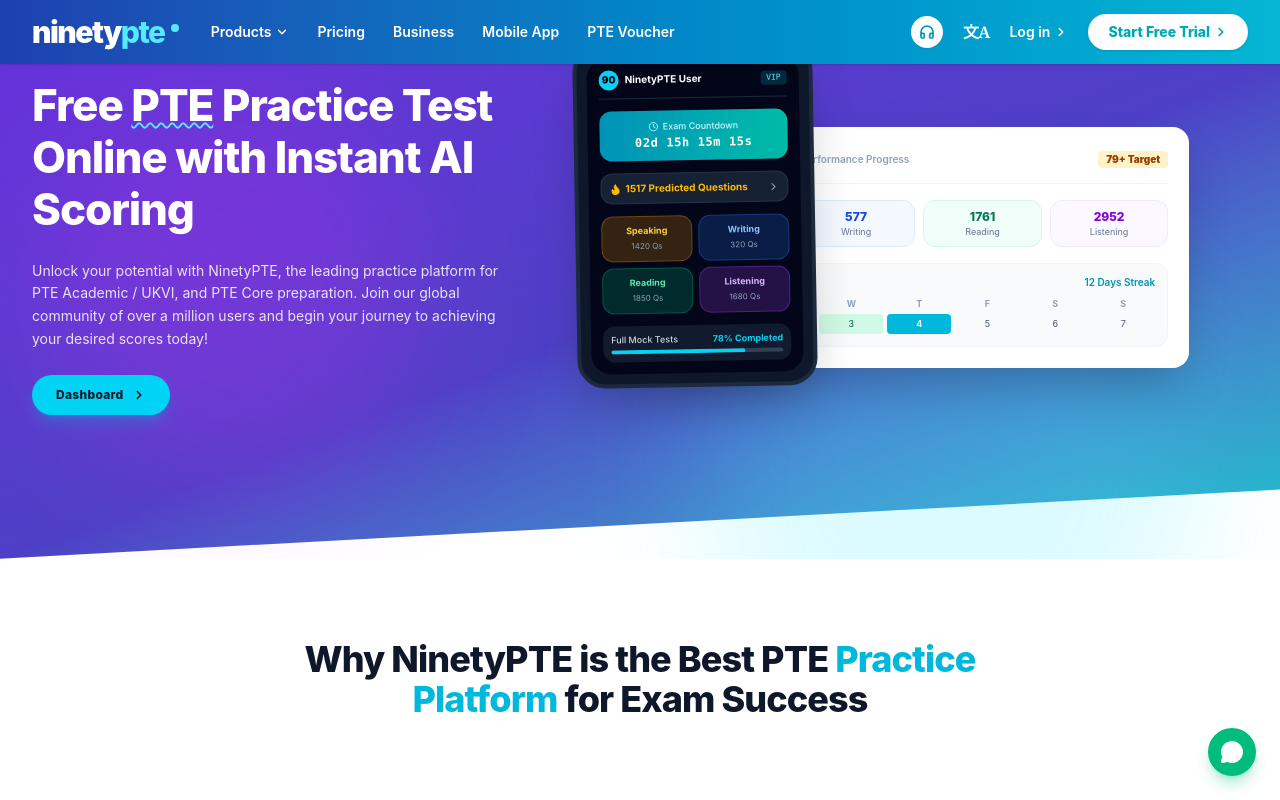
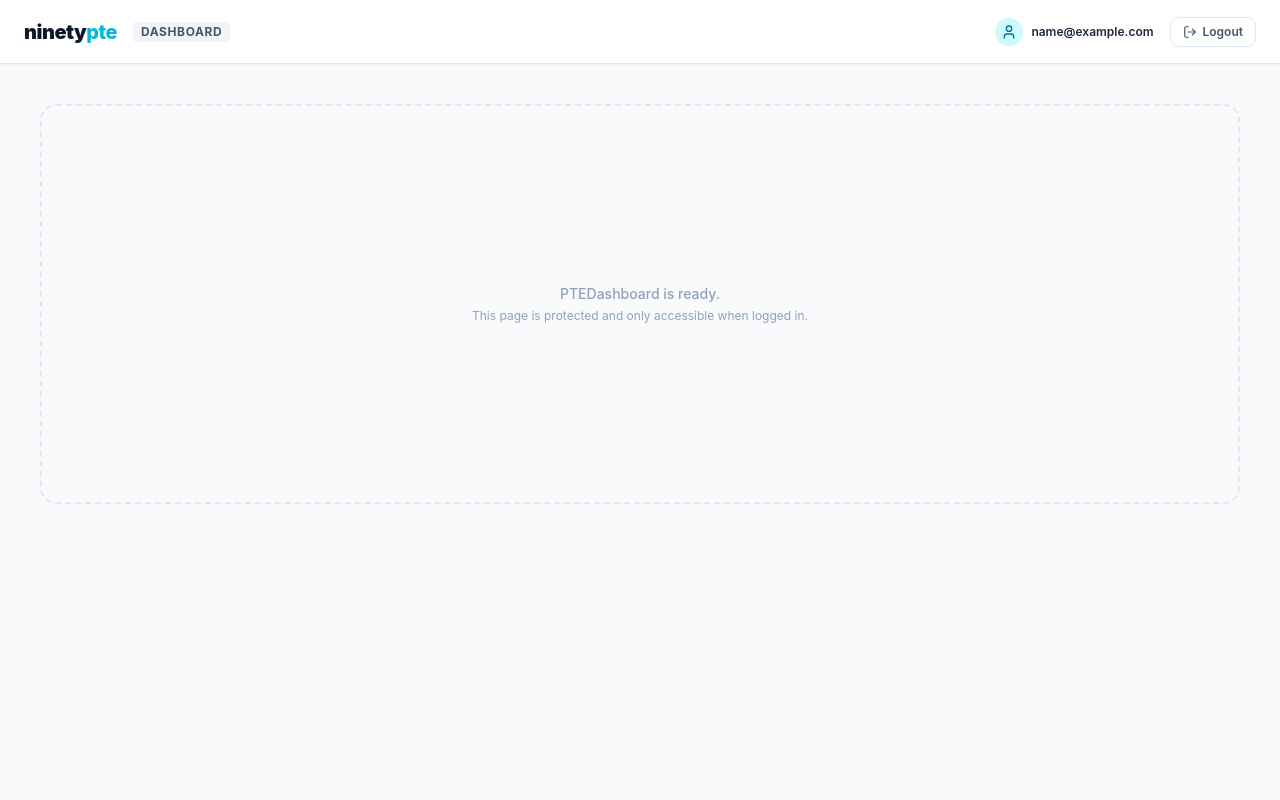
Before and after one commit to husnain-nawaz/NinetyPTE, a React (Vite) app in the folder frontend/: page /dashboard in a window 1280 px wide. Before the commit this address led to /. Shown: the top 800 px of the page. Built offline with nearby package versions, Linux system fonts and the light colour scheme; sample sign-in values are in the browser's storage.

Commit message:
feat: add PTEDashboard blank folder with ProtectedRoute and authentication redirect

```diff
--- a/frontend/src/App.jsx
+++ b/frontend/src/App.jsx
@@ -25,6 +25,8 @@ import MockTestsPage from './pages/MockTestsPage';
 import ContactPage from './pages/ContactPage';
 import AuthPage from './pages/AuthPage';
 import DisclaimerPage from './pages/DisclaimerPage';
+import PTEDashboard from './PTEDashboard/PTEDashboard';
+import ProtectedRoute from './PTEDashboard/ProtectedRoute';
 
 function AppContent() {
   const location = useLocation();
@@ -39,7 +41,8 @@ function AppContent() {
     '/refund-policy',
     '/refund-cancellation'
   ].includes(location.pathname);
-  const hideChrome = isAuthPage || isLegalPage;
+  const isDashboard = location.pathname.startsWith('/dashboard') || location.pathname.startsWith('/pte-dashboard');
+  const hideChrome = isAuthPage || isLegalPage || isDashboard;
 
   return (
     <div className="min-h-screen bg-white font-sans text-slate-800 antialiased selection:bg-cyan-500 selection:text-white relative flex flex-col justify-between">
@@ -84,6 +87,22 @@ function AppContent() {
           <Route path="/pte-uk" element={<PTEForUKPage />} />
           <Route path="/pte-for-canada" element={<PTEForCanadaPage />} />
           <Route path="/pte-canada" element={<PTEForCanadaPage />} />
+          <Route
+            path="/dashboard"
+            element={
+              <ProtectedRoute>
+                <PTEDashboard />
+              </ProtectedRoute>
+            }
+          />
+          <Route
+            path="/pte-dashboard"
+            element={
+              <ProtectedRoute>
+                <PTEDashboard />
+              </ProtectedRoute>
+            }
+          />
           <Route path="/mock-tests" element={<MockTestsPage />} />
           <Route path="/pte-mock-test" element={<MockTestsPage />} />
           <Route path="/free-mock-test" element={<MockTestsPage />} />
--- /dev/null
+++ b/frontend/src/PTEDashboard/PTEDashboard.jsx
@@ -0,0 +1,63 @@
+import { useNavigate } from 'react-router-dom';
+import { LogOut, User } from 'lucide-react';
+
+export default function PTEDashboard() {
+  const navigate = useNavigate();
+
+  // Retrieve stored user session (if any)
+  let user = null;
+  try {
+    user = JSON.parse(localStorage.getItem('ninetypte_user') || '{}');
+  } catch {
+    user = {};
+  }
+
+  const handleLogout = () => {
+    localStorage.removeItem('ninetypte_user');
+    navigate('/login');
+  };
+
+  return (
+    <div className="min-h-screen bg-slate-50 text-slate-800 flex flex-col">
+      {/* Dashboard Topbar */}
+      <header className="h-16 bg-white border-b border-slate-200 px-6 flex items-center justify-between shadow-xs">
+        <div className="flex items-center gap-2">
+          <span className="text-xl font-black tracking-tight text-slate-900">
+            ninety<span className="text-cyan-500 font-extrabold">pte</span>
+          </span>
+          <span className="text-xs bg-slate-100 text-slate-600 px-2 py-0.5 rounded font-bold uppercase tracking-wider ml-2">
+            Dashboard
+          </span>
+        </div>
+
+        <div className="flex items-center gap-4">
+          <div className="flex items-center gap-2 text-xs text-slate-600">
+            <div className="w-7 h-7 rounded-full bg-cyan-100 text-cyan-700 flex items-center justify-center font-bold">
+              <User className="w-4 h-4" />
+            </div>
+            <span className="font-semibold text-slate-800 hidden sm:inline">
+              {user.email || 'Logged in User'}
+            </span>
+          </div>
+
+          <button
+            onClick={handleLogout}
+            className="flex items-center gap-1.5 px-3 py-1.5 rounded-lg border border-slate-200 text-slate-600 hover:text-red-600 hover:border-red-200 hover:bg-red-50 text-xs font-semibold transition cursor-pointer"
+            title="Log out"
+          >
+            <LogOut className="w-3.5 h-3.5" />
+            <span>Logout</span>
+          </button>
+        </div>
+      </header>
+
+      {/* Blank Workspace for PTEDashboard */}
+      <main className="flex-1 p-6 sm:p-10">
+        <div className="max-w-7xl mx-auto h-full min-h-[400px] rounded-2xl border-2 border-dashed border-slate-200 flex flex-col items-center justify-center p-8 text-center text-slate-400">
+          <p className="text-sm font-medium">PTEDashboard is ready.</p>
+          <p className="text-xs text-slate-400 mt-1">This page is protected and only accessible when logged in.</p>
+        </div>
+      </main>
+    </div>
+  );
+}
--- /dev/null
+++ b/frontend/src/PTEDashboard/ProtectedRoute.jsx
@@ -0,0 +1,13 @@
+import { Navigate, useLocation } from 'react-router-dom';
+
+export default function ProtectedRoute({ children }) {
+  const location = useLocation();
+  const user = localStorage.getItem('ninetypte_user');
+
+  if (!user) {
+    // If not logged in, redirect to login page and preserve attempted route
+    return <Navigate to="/login" state={{ from: location }} replace />;
+  }
+
+  return children;
+}
--- /dev/null
+++ b/frontend/src/PTEDashboard/index.js
@@ -0,0 +1,3 @@
+export { default as PTEDashboard } from './PTEDashboard';
+export { default as ProtectedRoute } from './ProtectedRoute';
+export { default } from './PTEDashboard';
--- a/frontend/src/components/navbar/Navbar.jsx
+++ b/frontend/src/components/navbar/Navbar.jsx
@@ -216,6 +216,17 @@ export default function Navbar() {
           {/* Language / Translation Dropdown */}
           <LanguageDropdown variant="consumer" />
 
+          {/* User Auth / Dashboard Button */}
+          {localStorage.getItem('ninetypte_user') ? (
+            <Link
+              to="/dashboard"
+              className="px-4 py-2 rounded-full bg-white hover:bg-cyan-50 text-[#00a8b5] font-extrabold text-xs sm:text-sm shadow-sm transition flex items-center gap-1.5"
+            >
+              <span>Dashboard</span>
+              <ChevronRight className="w-3.5 h-3.5 stroke-[3]" />
+            </Link>
+          ) : (
+            <>
               {/* Log in > */}
               <Link
                 to="/login"
@@ -233,6 +244,8 @@ export default function Navbar() {
                 <span>Start Free Trial</span>
                 <ChevronRight className="w-3.5 h-3.5 stroke-[3] group-hover:translate-x-0.5 transition-transform" />
               </Link>
+            </>
+          )}
         </div>
 
         {/* Mobile Menu Toggle */}
--- a/frontend/src/pages/AuthPage.jsx
+++ b/frontend/src/pages/AuthPage.jsx
@@ -1,5 +1,5 @@
 import { useState } from 'react';
-import { Link, useNavigate } from 'react-router-dom';
+import { Link, useNavigate, useLocation } from 'react-router-dom';
 import {
   Eye,
   EyeOff,
@@ -15,6 +15,7 @@ import LanguageDropdown from '../components/navbar/LanguageDropdown';
 
 export default function AuthPage({ initialMode = 'signin' }) {
   const navigate = useNavigate();
+  const location = useLocation();
   const [mode, setMode] = useState(initialMode); // 'signin' | 'signup'
 
   // Form states
@@ -37,10 +38,21 @@ export default function AuthPage({ initialMode = 'signin' }) {
   const handleSubmit = (e) => {
     e.preventDefault();
     setSubmitted(true);
+
+    // Save login session to localStorage
+    const userSession = {
+      email: formData.email || 'student@ninetypte.com',
+      name: formData.name || formData.email?.split('@')[0] || 'Student',
+      isLoggedIn: true,
+      loginTime: new Date().toISOString()
+    };
+    localStorage.setItem('ninetypte_user', JSON.stringify(userSession));
+
     setTimeout(() => {
       setSubmitted(false);
-      navigate('/');
-    }, 2000);
+      const destination = location.state?.from?.pathname || '/dashboard';
+      navigate(destination);
+    }, 1200);
   };
 
   const isSignUp = mode === 'signup';
```
Lines whose indentation alone changed are shown as unchanged.
